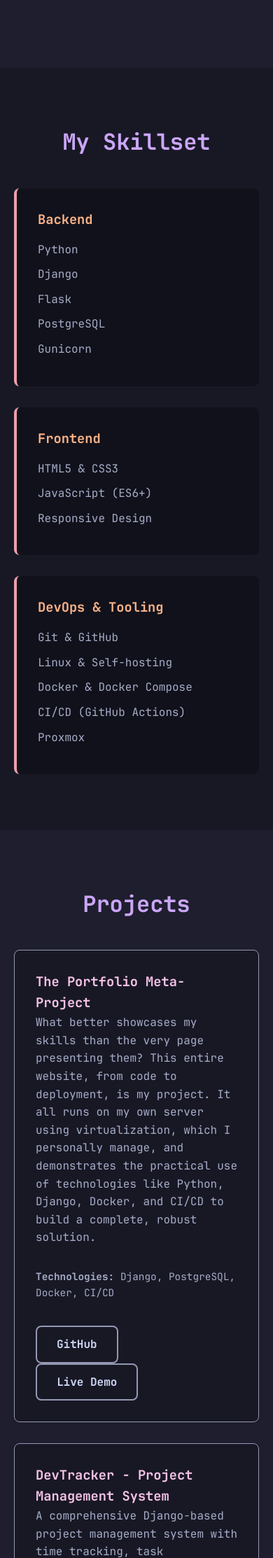
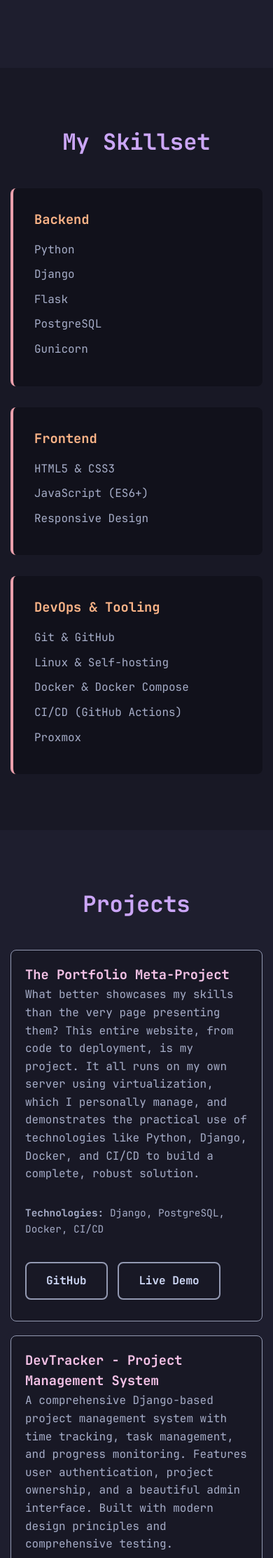
Before and after one commit to jardahrazdera/portfolio-jaroslav-tech, a Django app: page /en/ in a window 390 px wide. Shown: the part 1500-3726 px from the top of the page at 70% size. Run offline with Django 5.2, Linux system fonts and the light colour scheme; data comes from the database, SQL or seed files in the repository.

Commit message:
fix: improve responsive design for project cards on mobile devices

```diff
--- a/src/core/static/core/css/style.css
+++ b/src/core/static/core/css/style.css
@@ -381,6 +381,26 @@
     .lang-switch a {
         justify-content: center;
     }
+
+    /* Fix project cards on mobile */
+    .container {
+        padding: 0 15px;
+    }
+
+    .projects-grid {
+        grid-template-columns: 1fr;
+        gap: 20px;
+    }
+
+    .project-card {
+        padding: 20px;
+    }
+
+    .project-links .btn {
+        display: inline-block;
+        margin-bottom: 10px;
+        margin-right: 5px;
+    }
 }
 
 /* --- Language Switcher with Flags --- */
```
